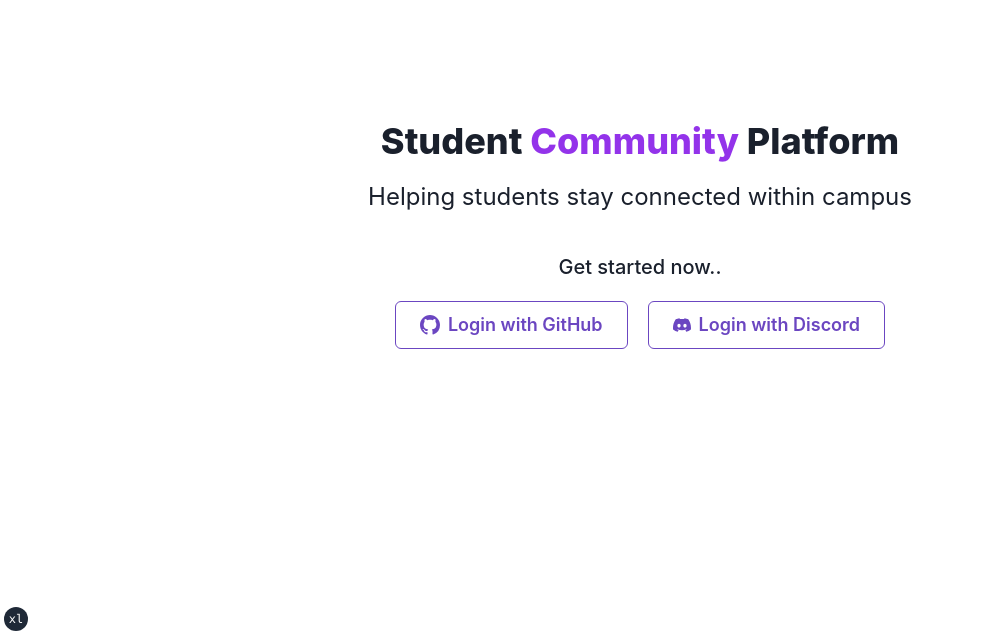
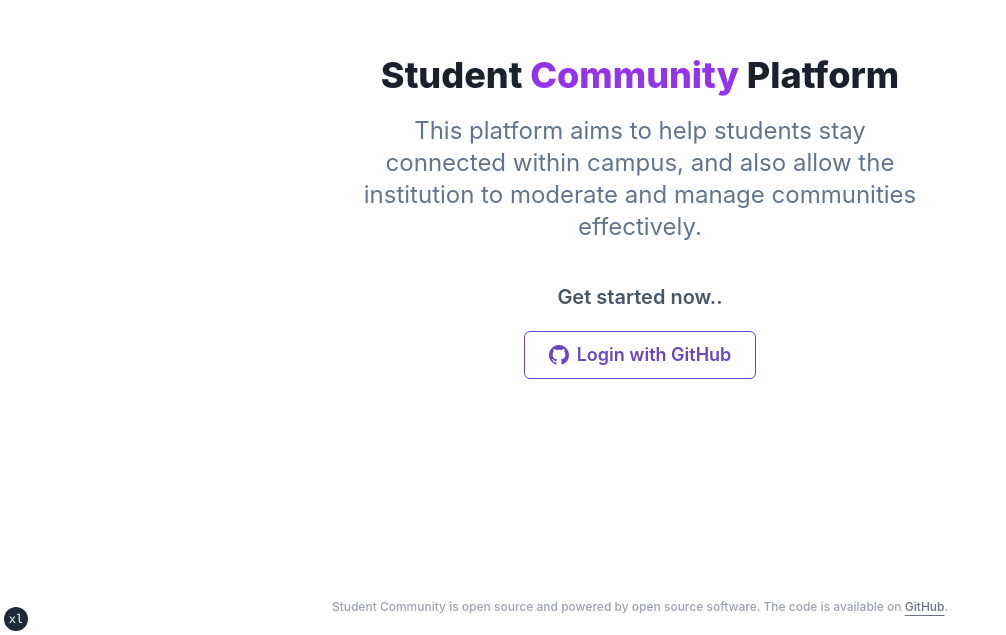
Before and after one commit to Keshav13142/Student-community, a Next.js app: page / in a window 1280 px wide. Shown: the part 165-800 px from the top of the page, without its empty margins (0-1006 px from the left). Built offline with nearby package versions, Linux system fonts and the light colour scheme; no server answers.

Commit message:
Updated landing page

```diff
--- a/src/pages/index.js
+++ b/src/pages/index.js
@@ -2,9 +2,9 @@ import { Button } from "@chakra-ui/react";
 import { getServerSession } from "next-auth/next";
 import { signIn } from "next-auth/react";
 import Head from "next/head";
+import Link from "next/link";
 import { useState } from "react";
 import { GoMarkGithub } from "react-icons/go";
-import { SiDiscord } from "react-icons/si";
 import { authOptions } from "./api/auth/[...nextauth]";
 
 export async function getServerSideProps({ req, res }) {
@@ -28,7 +28,6 @@ export async function getServerSideProps({ req, res }) {
 
 export default function DiscoverCommunities() {
   const [isGithubLoading, setIsGithubLoading] = useState(false);
-  const [isDiscordLoading, setIsDiscordLoading] = useState(false);
 
   return (
     <>
@@ -41,21 +40,25 @@ export default function DiscoverCommunities() {
         <meta name="viewport" content="width=device-width, initial-scale=1" />
         <link rel="icon" href="/favicon.png" />
       </Head>
-      <main className="m-auto flex h-screen w-screen max-w-3xl flex-col items-center justify-center gap-5">
-        <h1 className="text-4xl font-extrabold">
+      <div className="flex h-screen w-screen flex-col">
+        <main className="mx-3 flex grow flex-col items-center justify-center gap-5 text-center">
+          <h1 className="text-2xl font-extrabold md:text-4xl">
             Student <span className=" text-purple-600">Community</span> Platform
           </h1>
-        <h2 className="text-2xl">
-          Helping students stay connected within campus
-        </h2>
-        <h3 className="mt-5 text-xl font-medium">Get started now..</h3>
+          <p className="max-w-xl text-center text-xl text-slate-500 md:text-2xl">
+            This platform aims to help students stay connected within campus,
+            and also allow the institution to moderate and manage communities
+            effectively.
+          </p>
+          <p className="mt-5 text-xl font-semibold text-slate-600">
+            Get started now..
+          </p>
           <div className="flex gap-5">
             <Button
               variant={"outline"}
               colorScheme="purple"
-            isDisabled={isDiscordLoading}
               leftIcon={<GoMarkGithub size={20} />}
-            size="lg"
+              size={["md", "lg"]}
               isLoading={isGithubLoading}
               onClick={async () => {
                 setIsGithubLoading(true);
@@ -64,22 +67,24 @@ export default function DiscoverCommunities() {
             >
               Login with GitHub
             </Button>
-          <Button
-            variant={"outline"}
-            colorScheme="purple"
-            isDisabled={isGithubLoading}
-            leftIcon={<SiDiscord />}
-            size="lg"
-            isLoading={isDiscordLoading}
-            onClick={async () => {
-              setIsDiscordLoading(true);
-              await signIn("discord");
-            }}
-          >
-            Login with Discord
-          </Button>
           </div>
         </main>
+        <footer className="mb-5">
+          <p className="text-center text-xs font-medium text-gray-400">
+            Student Community is open source and powered by open source
+            software. The code is available on{" "}
+            <Link
+              href="https://github.com/Keshav13142/Student-community"
+              target="_blank"
+              rel="noreferrer"
+              className="text-gray-500 underline underline-offset-4"
+            >
+              GitHub
+            </Link>
+            .
+          </p>
+        </footer>
+      </div>
     </>
   );
 }
```
Lines whose indentation alone changed are shown as unchanged.
